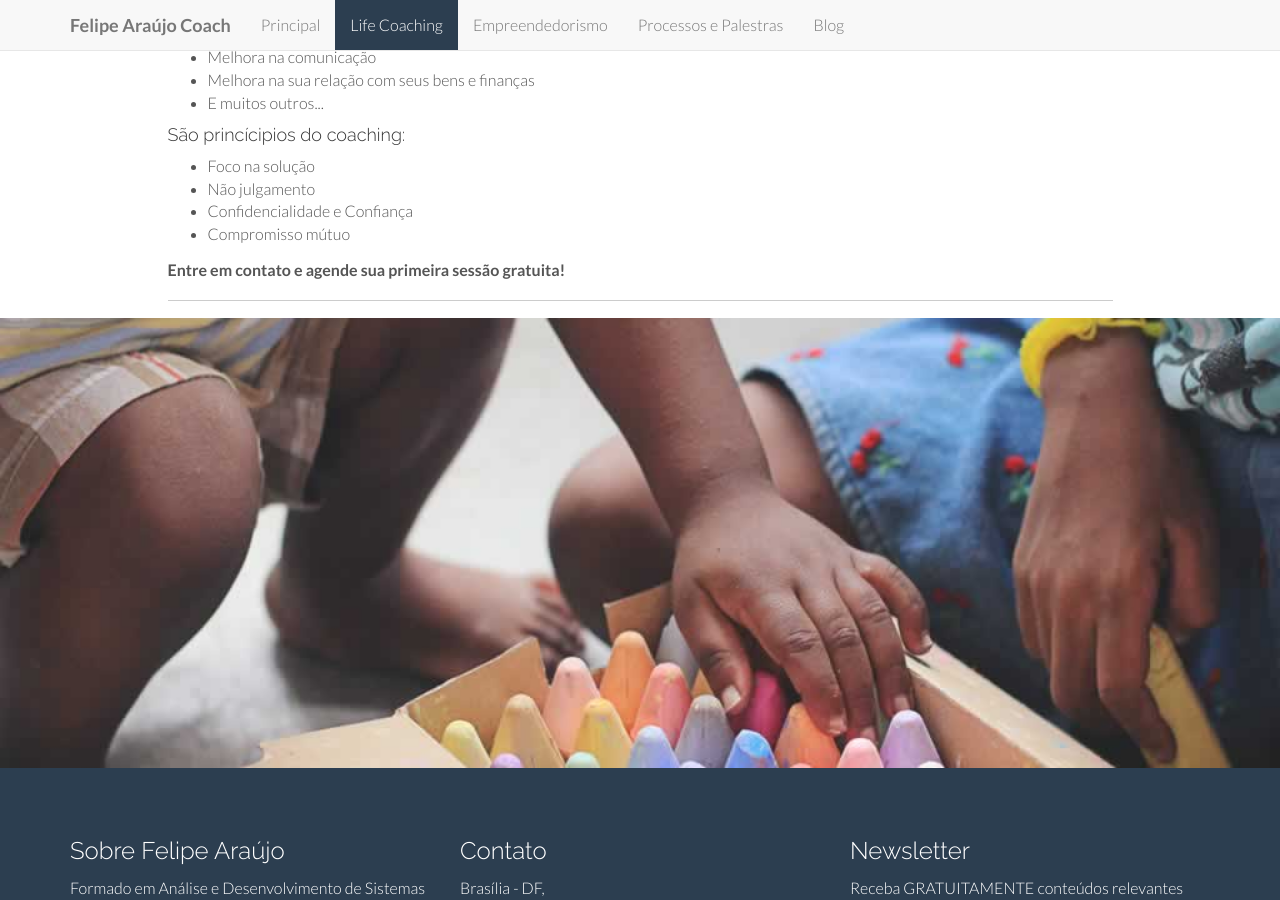
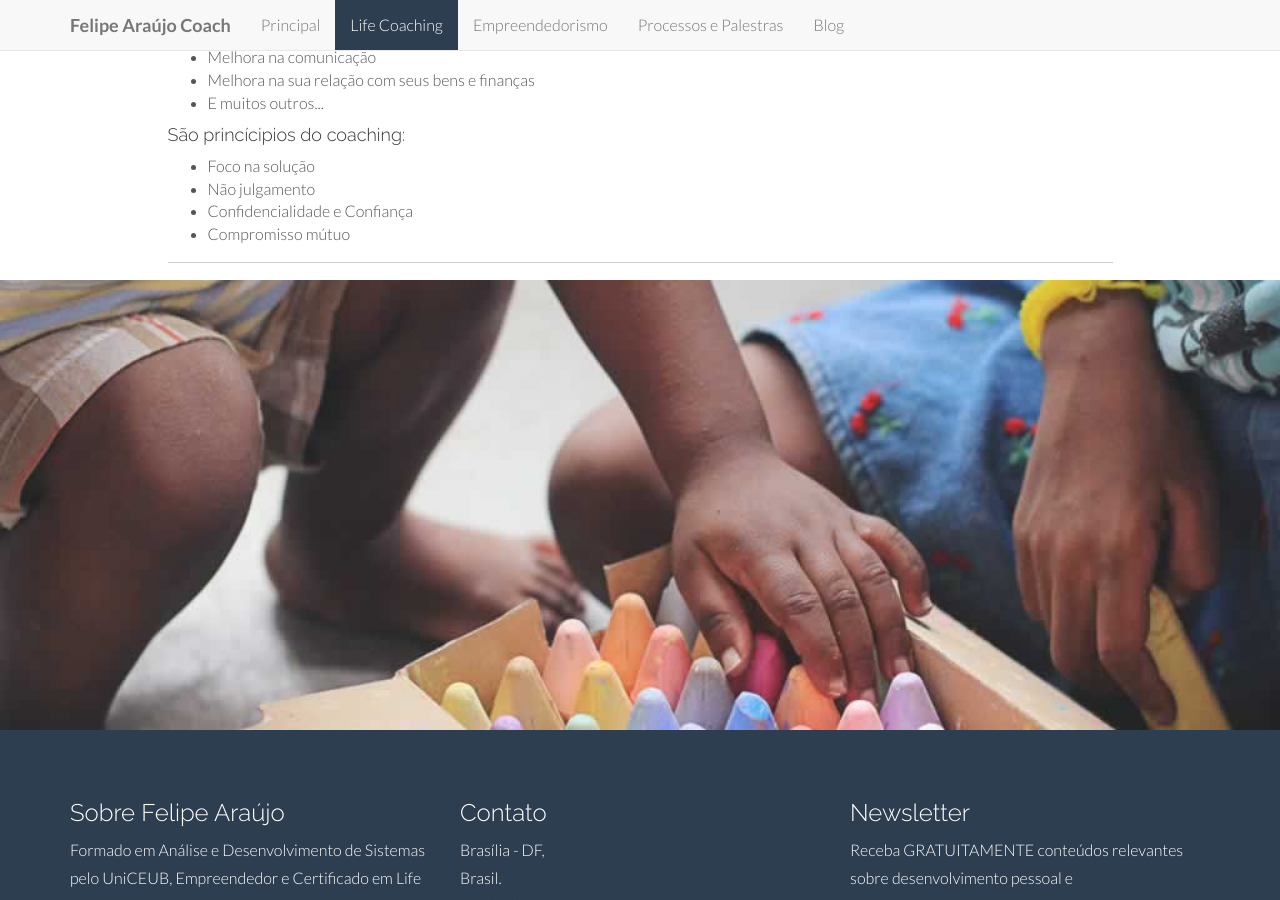
Before and after one commit to araujofelipe/felipearaujocoach, a Jekyll site: the page built from life-coaching.html, in a window 1280 px wide and 900 px high, scrolled down 628 px. Built offline with Jekyll 4.4.1, drawn with Linux system fonts in a browser that asks for light colours.

Commit message:
retirando texto

```diff
--- a/life-coaching.html
+++ b/life-coaching.html
@@ -45,9 +45,6 @@ abstract-image: "/assets/img/life-coaching-img.jpg"
                     <li>Confidencialidade e Confiança</li>
                     <li>Compromisso mútuo</li>
                 </ul>
-                <p>
-                    <b>Entre em contato e agende sua primeira sessão gratuita!</b>
-                </p>
                 <hr>
             </div>
         </div>
```
